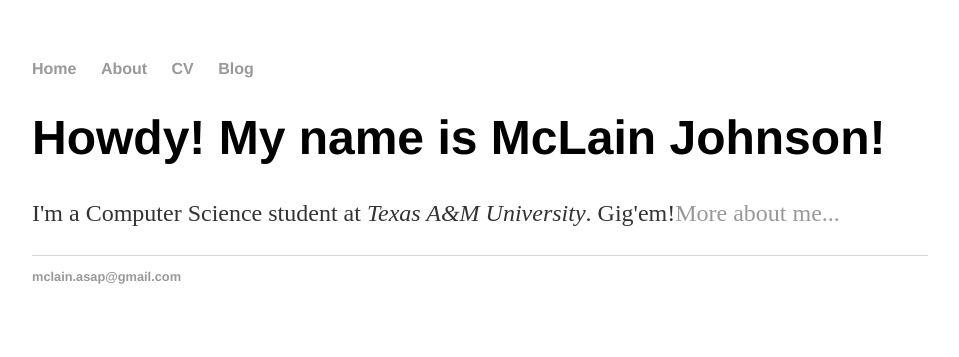
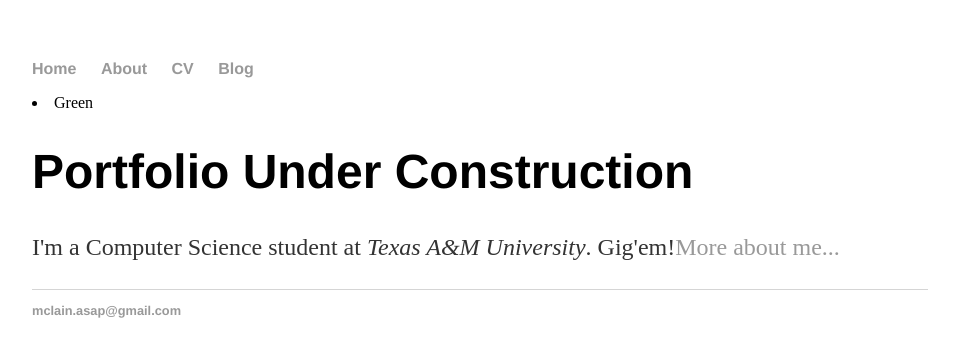
Before and after one commit to mclainj/mclainj.github.io, a Jekyll site: the page built from index.html, in a window 1280 px wide. Shown: the top 357 px of the page, without its empty margins (160-1119 px from the left). Built offline with Jekyll 4.4.1, drawn with Linux system fonts in a browser that asks for light colours.

Commit message:
Update index.html

```diff
--- a/index.html
+++ b/index.html
@@ -3,6 +3,7 @@ layout: default
 title: McLain Johnson
 ---
 <div class="blurb">
-	<h1>Howdy! My name is McLain Johnson!</h1>
+	<li>Green</li>
+	<h1>Portfolio Under Construction</h1>
 	<p>I'm a Computer Science student at <em>Texas A&M University</em>. Gig'em!<a href="/about">More about me...</a></p>
 </div><!-- /.blurb -->
```
